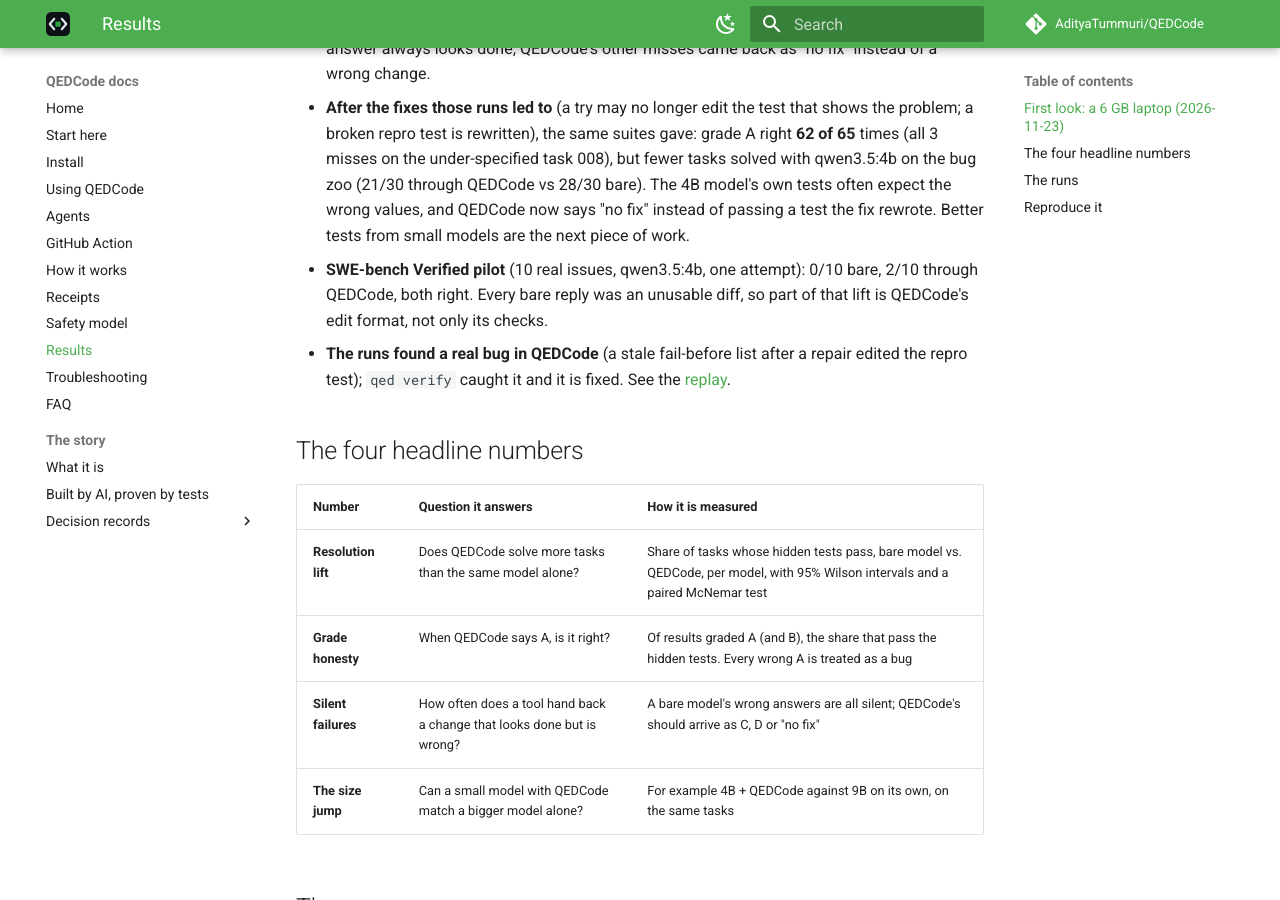
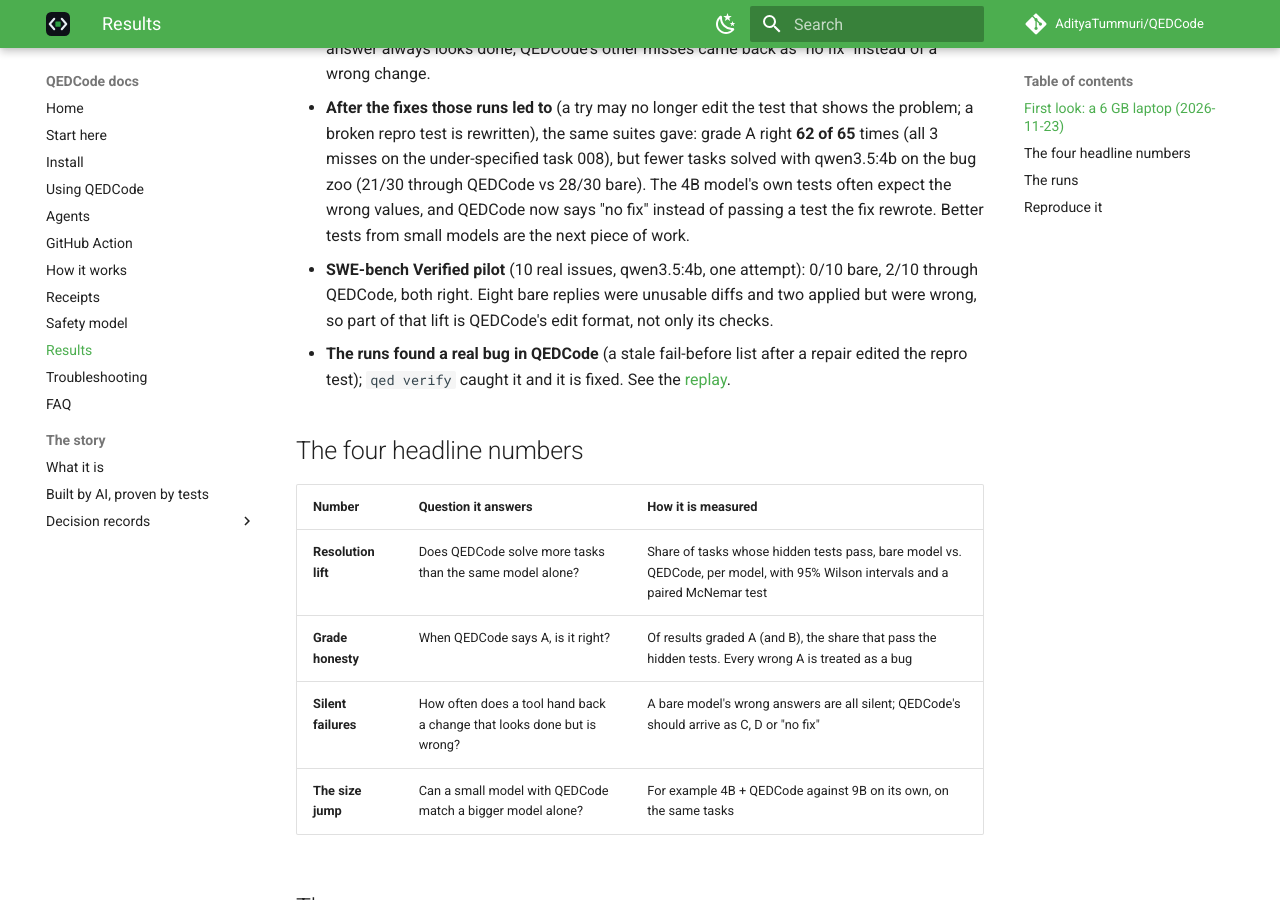
Before and after one commit to AdityaTummuri/QEDCode, an MkDocs documentation site: the page built from docs/results.md, in a window 1280 px wide and 900 px high, scrolled down 958 px. Built offline with MkDocs 1.6.1 and Material for MkDocs 9.7.7, drawn with Linux system fonts in a browser that asks for light colours; comment, search, counter and statistics services are not loaded.

Commit message:
Results: eight of the ten bare SWE-bench diffs were unusable, not all ten

```diff
--- a/docs/results.md
+++ b/docs/results.md
@@ -36,8 +36,8 @@ RTX 4050 Laptop GPU (6 GB), models served by Ollama, normal speed, 3 repetitions
   wrong values, and QEDCode now says "no fix" instead of passing a test the fix rewrote. Better
   tests from small models are the next piece of work.
 - **SWE-bench Verified pilot** (10 real issues, qwen3.5:4b, one attempt): 0/10 bare, 2/10 through
-  QEDCode, both right. Every bare reply was an unusable diff, so part of that lift is QEDCode's
-  edit format, not only its checks.
+  QEDCode, both right. Eight bare replies were unusable diffs and two applied but were wrong, so
+  part of that lift is QEDCode's edit format, not only its checks.
 - **The runs found a real bug in QEDCode** (a stale fail-before list after a repair edited the
   repro test); `qed verify` caught it and it is fixed. See the
   [replay](https://adityatummuri.github.io/QEDCode/replays/).
```
